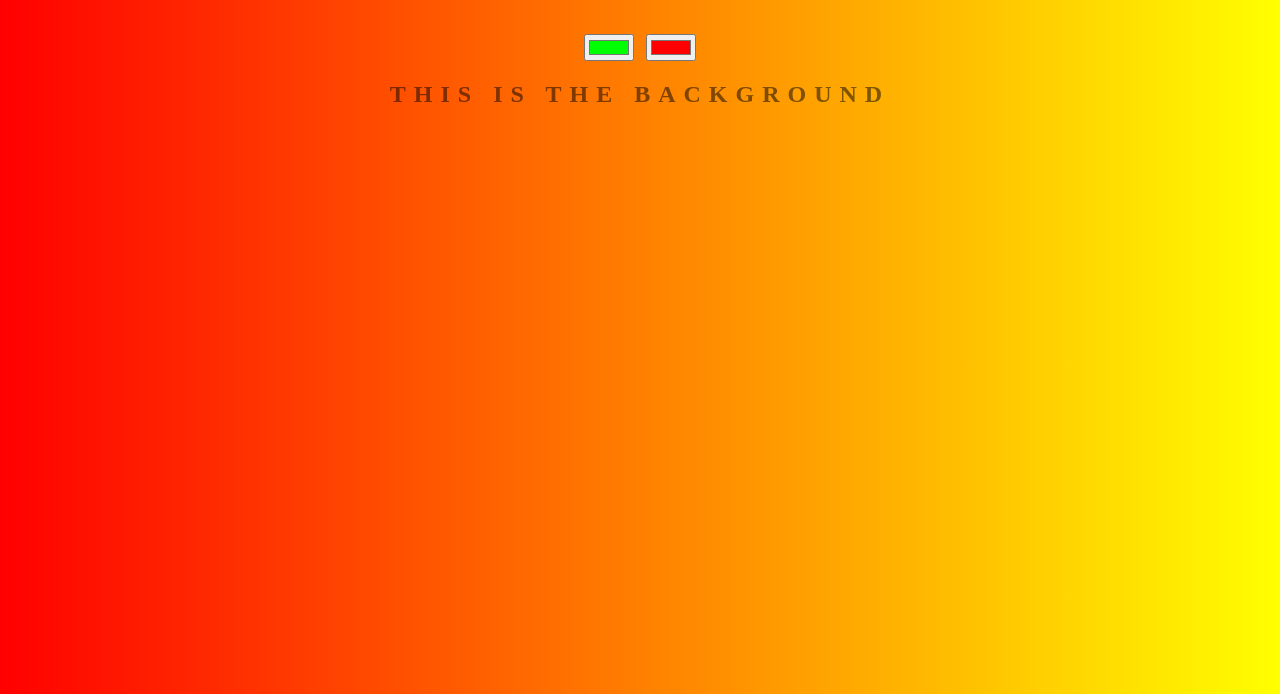
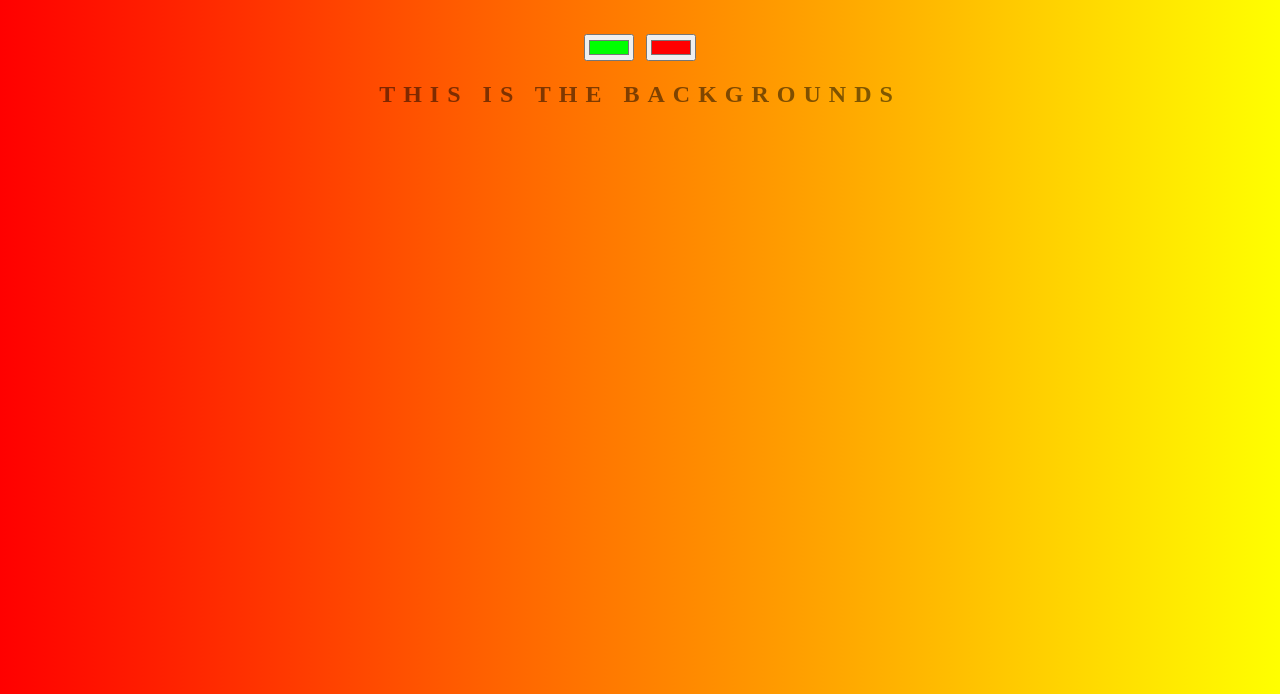
Before and after one commit to chgigih/background-generator, a plain HTML site: page index.html in a window 1280 px wide. Shown: the part 106-800 px from the top of the page. Drawn offline with Linux system fonts and the light colour scheme.

Commit message:
changing text

```diff
--- a/index.html
+++ b/index.html
@@ -8,7 +8,7 @@
 	<h1>COOL Generator</h1>
 	<input class="color1" type="color" name="color1" value="#00ff00">
 	<input class="color2" type="color" name="color2" value="#ff0000">
-	<h2>This is the background</h2>
+	<h2>This is the backgrounds</h2>
 	<h3></h3>
 	<script type="text/javascript" src="script.js"></script>
 </body>
```
